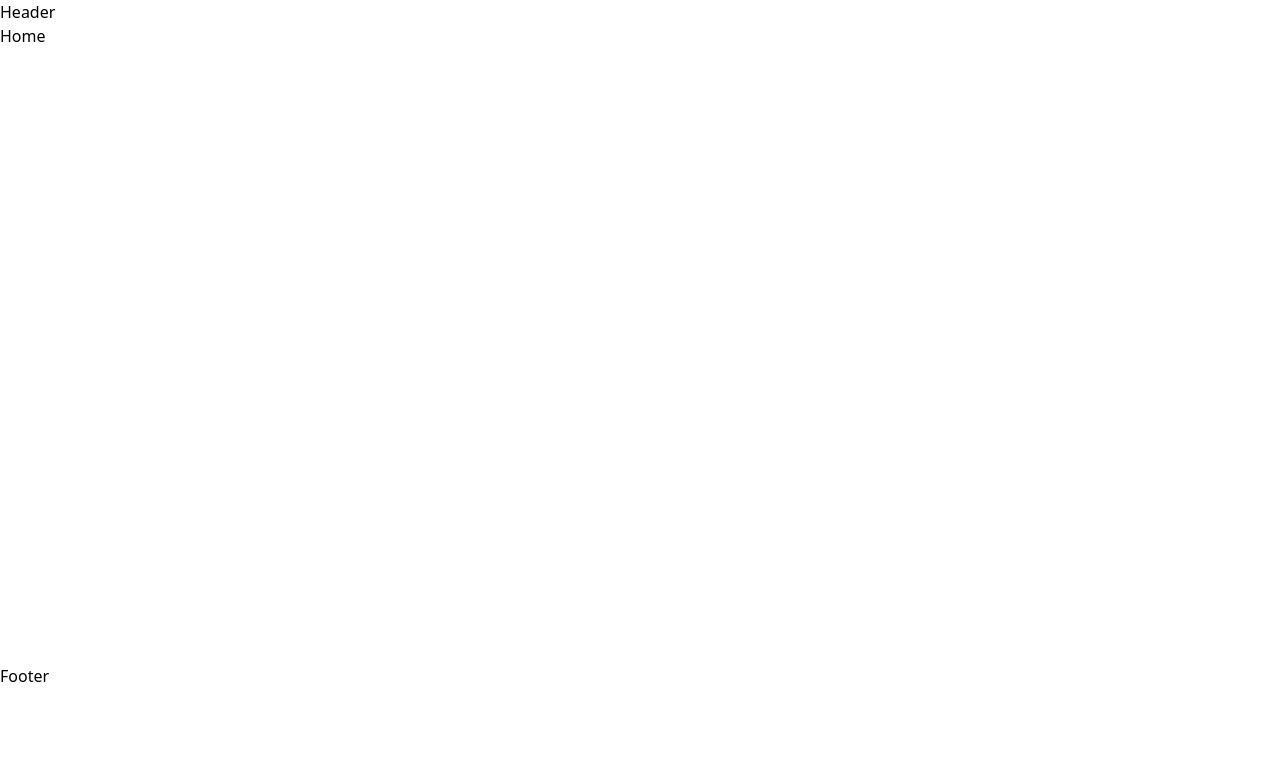
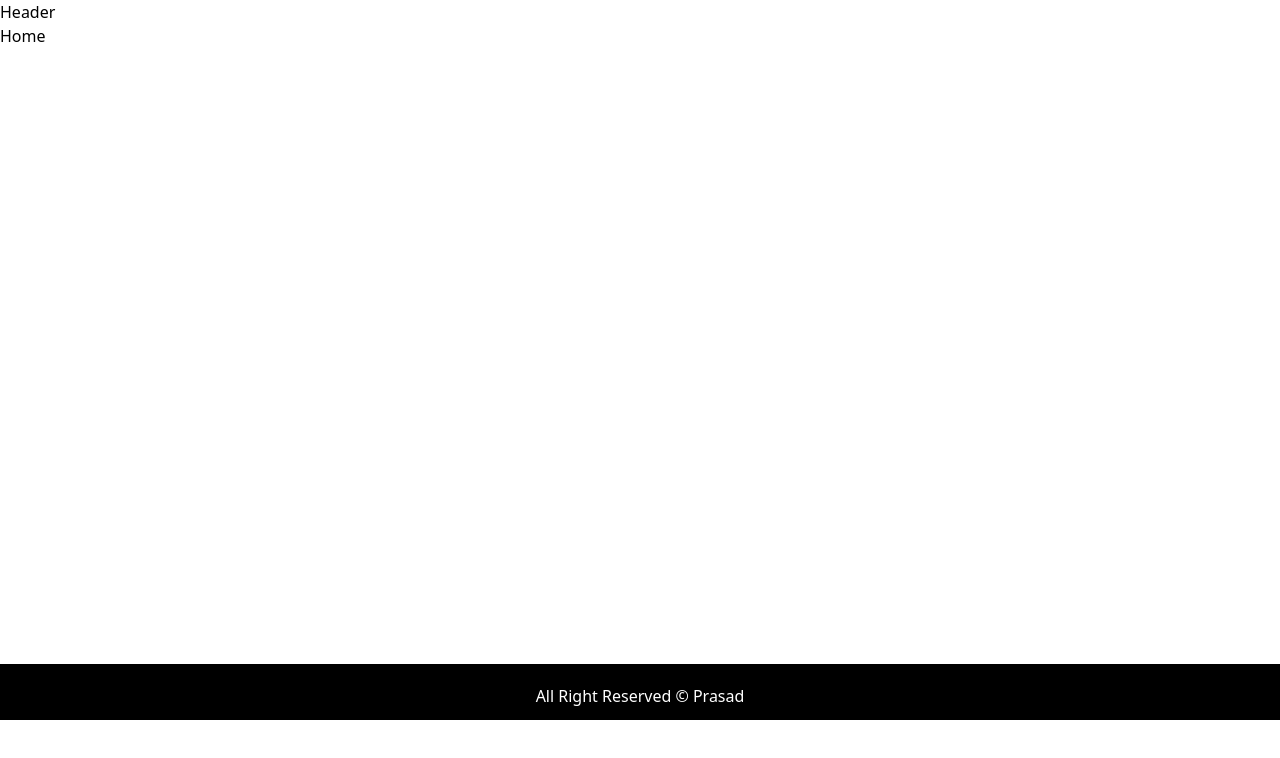
Before and after one commit to BPrasad2000/MERN-Stack-Project, a React app in the folder frontend/: page / in a window 1280 px wide. Shown: the top 758 px of the page. Built offline with nearby package versions, Linux system fonts and the light colour scheme; the HTML template or start-up script is replaced by a standard one.

Commit message:
update footer

```diff
--- a/frontend/src/Components/Footer.jsx
+++ b/frontend/src/Components/Footer.jsx
@@ -2,7 +2,9 @@ import React from 'react'
 
 function Footer() {
   return (
-    <div>Footer</div>
+    <div className="bg-black text-white p-3">
+       <h4 className="text-center pt-2">All Right Reserved &copy; Prasad</h4>
+    </div>
   )
 }
 
```
